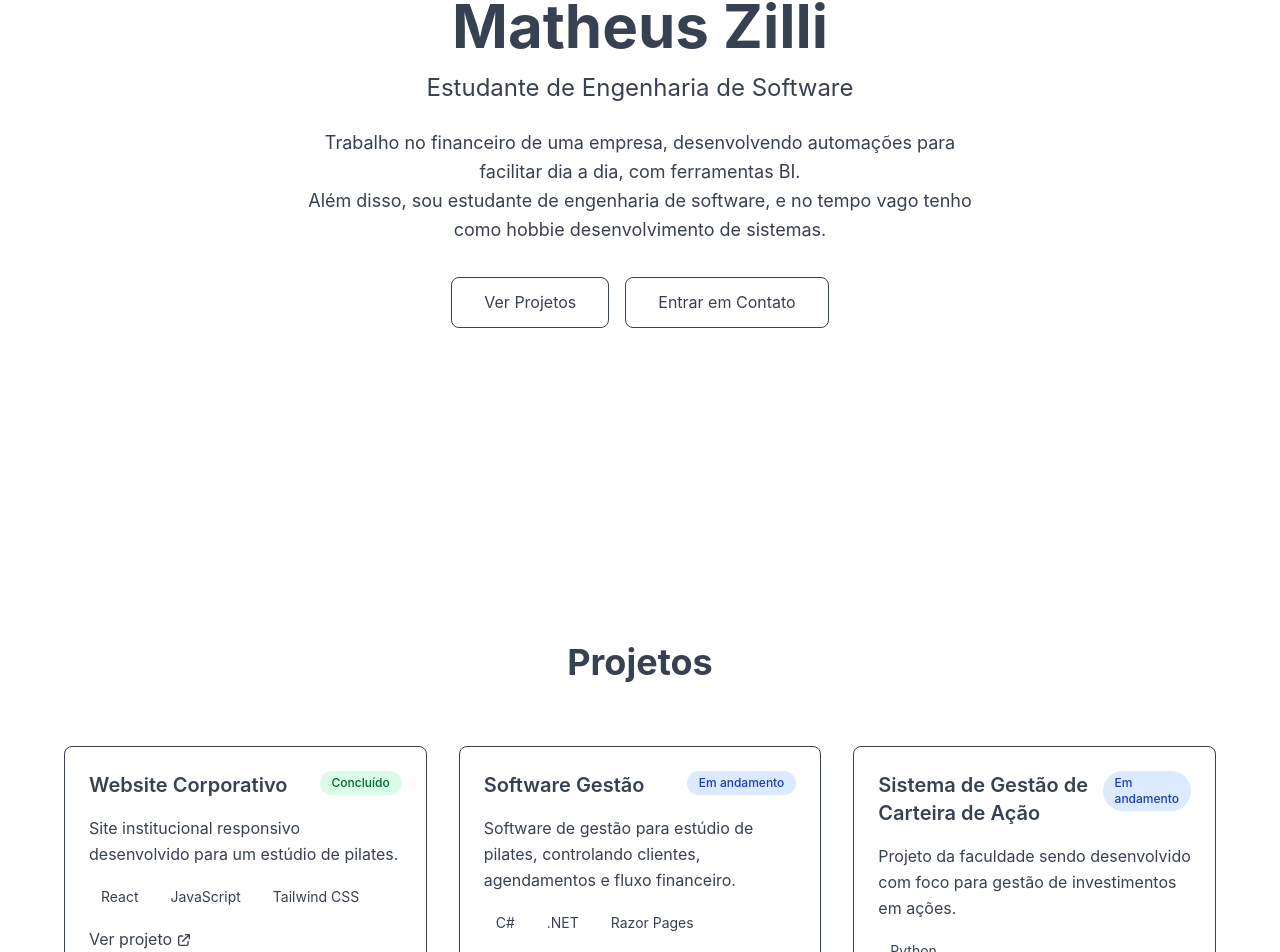
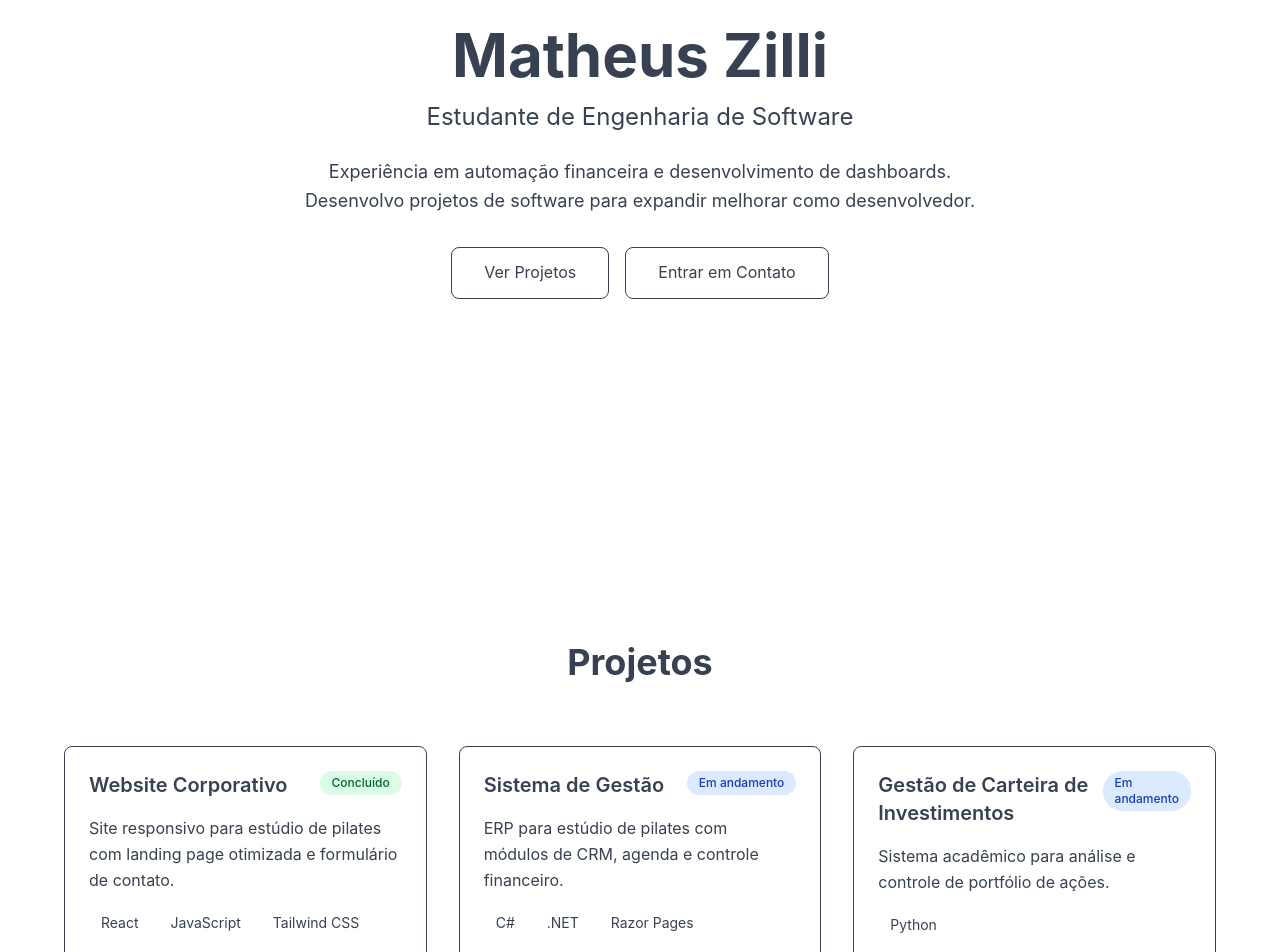
Before and after one commit to matheuszilli/matheuszilli-website, a React (Vite) app: page / in a window 1280 px wide. Shown: the part 238-1190 px from the top of the page. Built offline with nearby package versions, Linux system fonts and the light colour scheme.

Commit message:
finalização versão 1.0

```diff
--- a/src/components/Hero.tsx
+++ b/src/components/Hero.tsx
@@ -13,9 +13,9 @@ const Hero: React.FC = () => {
         </p>
 
         <p className="text-lg text-text max-w-2xl mx-auto mb-8 leading-relaxed">
-          Trabalho no financeiro de uma empresa, desenvolvendo automações para facilitar dia a dia, com ferramentas BI.
+          Experiência em automação financeira e desenvolvimento de dashboards.
           <br />
-          Além disso, sou estudante de engenharia de software, e no tempo vago tenho como hobbie desenvolvimento de sistemas.
+          Desenvolvo projetos de software para expandir melhorar como desenvolvedor.
         </p>
 
         <div className="flex flex-col sm:flex-row gap-4 justify-center">
--- a/src/components/ProjectCard.tsx
+++ b/src/components/ProjectCard.tsx
@@ -20,11 +20,10 @@ const ProjectCard: React.FC<ProjectCardProps> = ({ project }) => {
         <h3 className="text-xl font-semibold text-primary">
           {project.title}
         </h3>
-        <span className={`px-3 py-1 rounded-full text-xs font-medium ${
-          project.status === 'completed'
-            ? 'bg-green-100 text-green-800'
-            : 'bg-blue-100 text-blue-800'
-        }`}>
+        <span className={`px-3 py-1 rounded-full text-xs font-medium ${project.status === 'completed'
+          ? 'bg-green-100 text-green-800'
+          : 'bg-blue-100 text-blue-800'
+          }`}>
           {project.status === 'completed' ? 'Concluído' : 'Em andamento'}
         </span>
       </div>
@@ -49,7 +48,7 @@ const ProjectCard: React.FC<ProjectCardProps> = ({ project }) => {
           href={project.link}
           target="_blank"
           rel="noopener noreferrer"
-          className="inline-flex items-center text-primary hover:text-secondary transition-colors duration-200"
+          className="inline-flex items-center px-4 py-2 border border-accent text-primary rounded-lg hover:bg-accent transition-colors duration-200"
         >
           Ver projeto
           <svg className="w-4 h-4 ml-1" fill="none" stroke="currentColor" viewBox="0 0 24 24">
--- a/src/components/Projects.tsx
+++ b/src/components/Projects.tsx
@@ -7,22 +7,22 @@ const Projects: React.FC = () => {
     {
       id: 1,
       title: 'Website Corporativo',
-      description: 'Site institucional responsivo desenvolvido para um estúdio de pilates.',
+      description: 'Site responsivo para estúdio de pilates com landing page otimizada e formulário de contato.',
       technologies: ['React', 'JavaScript', 'Tailwind CSS'],
       status: 'completed',
       link: 'https://www.studioserenity.com.br'
     },
     {
       id: 2,
-      title: 'Software Gestão',
-      description: 'Software de gestão para estúdio de pilates, controlando clientes, agendamentos e fluxo financeiro.',
+      title: 'Sistema de Gestão',
+      description: 'ERP para estúdio de pilates com módulos de CRM, agenda e controle financeiro.',
       technologies: ['C#', '.NET', 'Razor Pages', 'PostgreSQL'],
       status: 'in-progress'
     },
   {
     id: 3,
-      title: 'Sistema de Gestão de Carteira de Ação',
-      description: 'Projeto da faculdade sendo desenvolvido com foco para gestão de investimentos em ações.',
+    title: 'Gestão de Carteira de Investimentos',
+    description: 'Sistema acadêmico para análise e controle de portfólio de ações.',
     technologies: ['Python'],
     link: 'https://github.com/matheuszilli/pb-financial',
     status: 'in-progress'
```
Lines whose indentation alone changed are shown as unchanged.
